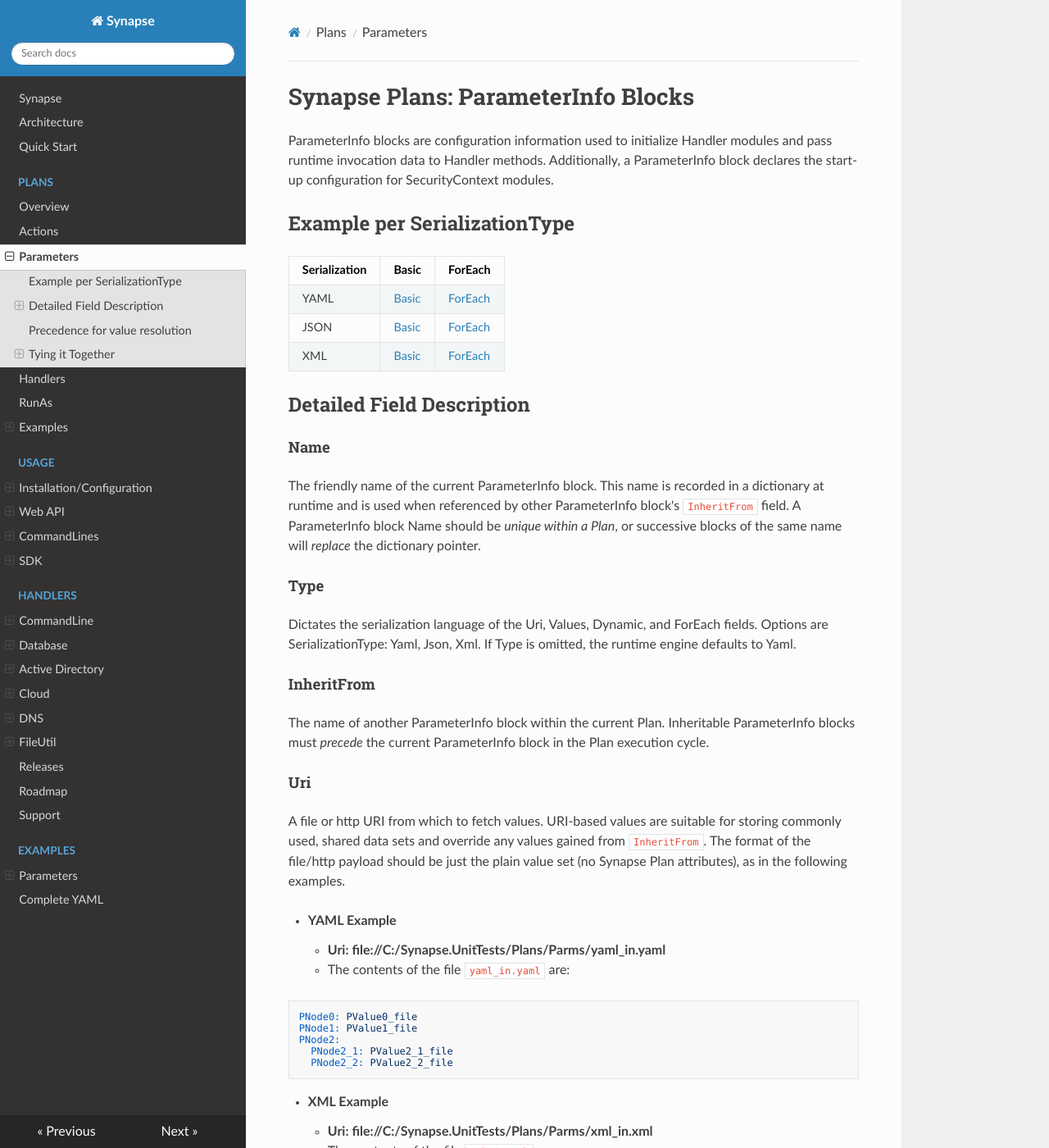
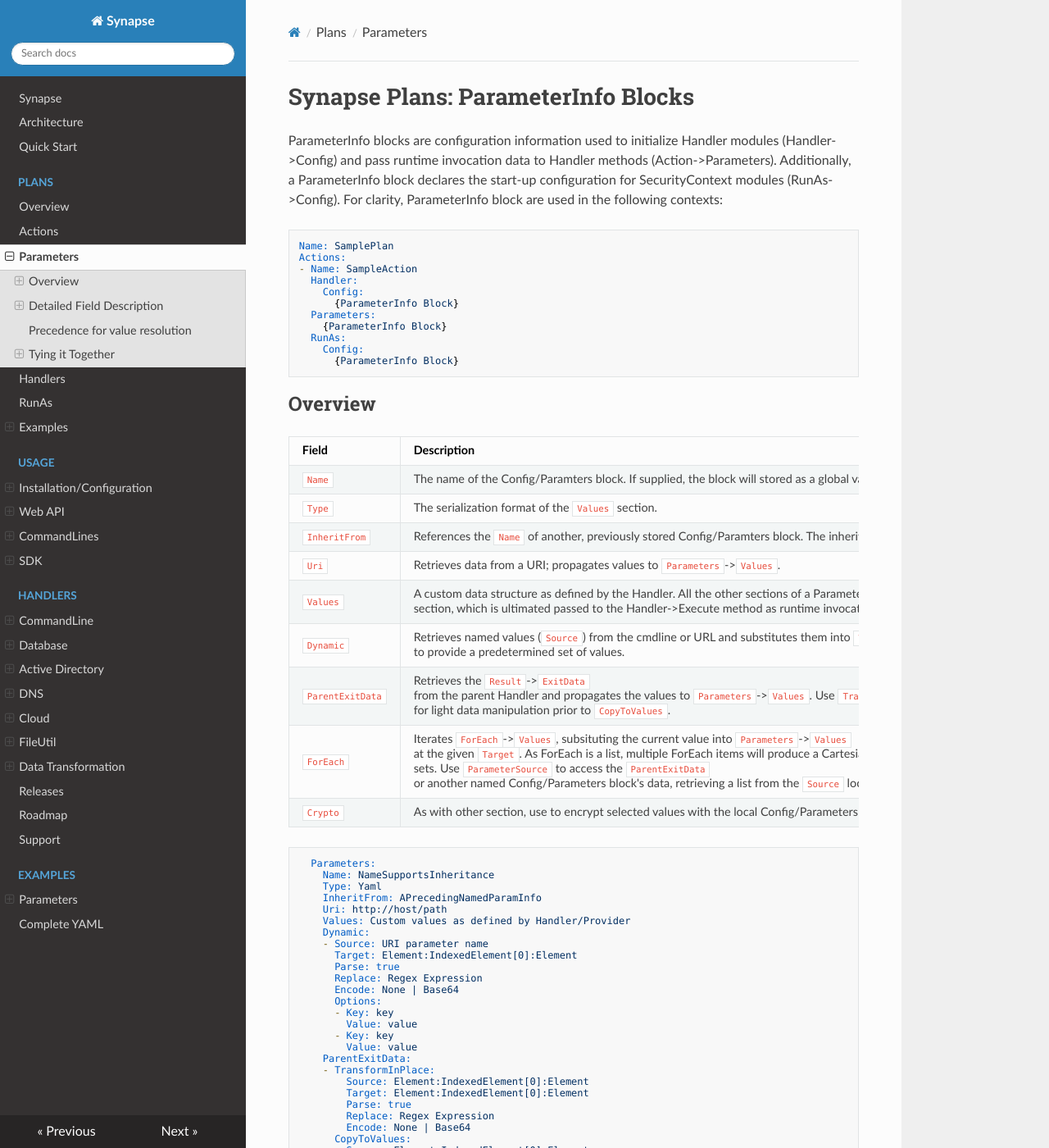
Before and after one commit to SynapseProject/synapse.docs, an MkDocs documentation site: the page built from docs/plans/parms/index.md, in a window 1280 px wide and 1400 px high. Shown: the whole window at 82% size. Built offline with MkDocs 1.6.1, drawn with Linux system fonts in a browser that asks for light colours; nearby versions of some CDN libraries; old or Windows-style settings are respelled for this version of MkDocs; some of the changed text lies outside the part shown.

Commit message:
simplied toc/naviation, working on parameters doc

````diff
--- a/docs/plans/parms/detail.md
+++ b/docs/plans/parms/index.md
@@ -1,8 +1,89 @@
 # Synapse Plans: ParameterInfo Blocks
 
-ParameterInfo blocks are configuration information used to initialize Handler modules and pass runtime invocation data to Handler methods.  Additionally, a ParameterInfo block declares the start-up configuration for SecurityContext modules.
+ParameterInfo blocks are configuration information used to initialize Handler modules (Handler->Config) and pass runtime invocation data to Handler methods (Action->Parameters).  Additionally, a ParameterInfo block declares the start-up configuration for SecurityContext modules (RunAs->Config).  For clarity, ParameterInfo block are used in the following contexts:
 
-## Example per SerializationType
+```yaml
+Name: SamplePlan
+Actions:
+- Name: SampleAction
+  Handler:
+    Config:
+      {ParameterInfo Block}
+  Parameters:
+    {ParameterInfo Block}
+  RunAs:
+    Config:
+      {ParameterInfo Block}
+```
+
+## Overview
+
+|Field | Description
+|-|-
+|`Name`|The name of the Config/Paramters block.  If supplied, the block will stored as a global variable.
+|`Type`|The serialization format of the `Values` section.
+|`InheritFrom`|References the `Name` of another, previously stored Config/Paramters block.  The inherited values are propagated to the current block.
+|`Uri`|Retrieves data from a URI; propagates values to `Parameters`->`Values`.
+|`Values`|A custom data structure as defined by the Handler.  All the other sections of a ParameterInfo block exist to define or modify the `Values` section, which is ultimated passed to the Handler->Execute method as runtime invocation data.
+|`Dynamic`|Retrieves named values (`Source`) from the cmdline or URL and substitutes them into `Values` at the `Target` location.  Use `Options` to provide a predetermined set of values.
+|`ParentExitData`|Retrieves the `Result`->`ExitData` from the parent Handler and propagates the values to `Parameters`->`Values`.  Use `TransformInPlace` for light data manipulation prior to `CopyToValues`.
+|`ForEach`|Iterates `ForEach`->`Values`, subsituting the current value into `Parameters`->`Values` at the given `Target`.  As ForEach is a list, multiple ForEach items will produce a Cartesian result acrss the `Values` sets.  Use `ParameterSource` to access the `ParentExitData` or another named Config/Parameters block's data, retrieving a list from the `Source` location to propagate to `Values`.
+|`Crypto`|As with other section, use to encrypt selected values with the local Config/Parameters block.
+
+
+```yaml
+  Parameters:
+    Name: NameSupportsInheritance
+    Type: Yaml
+    InheritFrom: APrecedingNamedParamInfo
+    Uri: http://host/path
+    Values: Custom values as defined by Handler/Provider
+    Dynamic:
+    - Source: URI parameter name
+      Target: Element:IndexedElement[0]:Element
+      Parse: true
+      Replace: Regex Expression
+      Encode: None | Base64
+      Options:
+      - Key: key
+        Value: value
+      - Key: key
+        Value: value
+    ParentExitData:
+    - TransformInPlace:
+        Source: Element:IndexedElement[0]:Element
+        Target: Element:IndexedElement[0]:Element
+        Parse: true
+        Replace: Regex Expression
+        Encode: None | Base64
+      CopyToValues:
+        Source: Element:IndexedElement[0]:Element
+        Target: Element:IndexedElement[0]:Element
+        Parse: true
+        Replace: Regex Expression
+        Encode: None | Base64
+    ForEach:
+    - ParameterSource:
+        Name: Named ParameterInfo Block
+        Source: Element:IndexedElement[0]:Element
+        Parse: false
+      Target: Element:IndexedElement[0]:Element
+      Replace: Regex Expression
+      Encode: None | Base64
+      Values:
+      - value0
+      - value1
+    Crypto:
+      Key:
+        Uri: Filepath to RSA key file; http support in future.
+        ContainerName: RSA=supported container name
+        CspFlags: NoFlags
+      Elements:
+      - Element:IndexedElement[0]:Element
+      - Element:IndexedElement[1]:Element
+```
+
+### Example per SerializationType
 
 |Serialization | Basic | ForEach
 |-|-|-
@@ -13,16 +94,16 @@ ParameterInfo blocks are configuration information used to initialize Handler mo
 
 ## Detailed Field Description
 
-#### Name
+### Name
 The friendly name of the current ParameterInfo block.  This name is recorded in a dictionary at runtime and is used when referenced by other ParameterInfo block's `InheritFrom` field.  A ParameterInfo block Name should be *unique within a Plan*, or successive blocks of the same name will *replace* the dictionary pointer.
 
-#### Type
+### Type
 Dictates the serialization language of the Uri, Values, Dynamic, and ForEach fields.  Options are SerializationType: Yaml, Json, Xml.  If Type is omitted, the runtime engine defaults to Yaml.
 
-#### InheritFrom
+### InheritFrom
 The name of another ParameterInfo block within the current Plan.  Inheritable ParameterInfo blocks must *precede* the current ParameterInfo block in the Plan execution cycle.
 
-#### Uri
+### Uri
 A file or http URI from which to fetch values.  URI-based values are suitable for storing commonly used, shared data sets and override any values gained from `InheritFrom`.  The format of the file/http payload should be just the plain value set (no Synapse Plan attributes), as in the following examples.
 
 - **YAML Example**
@@ -52,7 +133,7 @@ PNode2:
 </PXmlDoc>
 ```
 
-#### Values
+### Values
 Locally declared values within a Plan.  Local `Values` are suitable for Plan-level/Plan-specific usage and override any values gained from `InheritFrom` and `Uri`.
 
 - **YAML Example:**
@@ -94,8 +175,22 @@ Locally declared values within a Plan.  Local `Values` are suitable for Plan-lev
         </CXmlDoc>
 ```
 
-#### Dynamic
+### Dynamic
 Name/Path pairs which are provided dynamically at runtime, such as through CLI or URL parameters.  Paths are declared in XPath for XML serialization and colon-separated lists (root:node0:node1:...) for YAML/JSON.  If the destination path exists in the child data, the value updated.  If the destination path does not exist, it will be created and seeded.  Of particular interest, YAML/JSON structures arriving as strings may optionally be Parsed and integrated into the Parameters Values structure iteslf.
+
+```yaml
+Dynamic:
+- Name: URI parameter name
+  Path: Element:IndexedElement[0]:Element
+  Parse: true|false
+  Replace: Regex expression
+  Encode: None|Base64
+  Options:
+  - Key: key
+    Value: value
+  - Key: key
+    Value: value
+```
 
 |Name|Type/Value|Required|Description
 |-|-|-|-
@@ -105,7 +200,7 @@ Name/Path pairs which are provided dynamically at runtime, such as through CLI o
 |Replace|String|No|Performs a Regular Expression replacement of the Destination value with the value from Source, subject to the Regex pattern.
 |Encoding|[Enum](#encodingtype-values)|No|Specifies how to encode the ReplaceWith string before replacement.  Click [here](#encodingtype-values) for valid values.  (Default = None)
 
-### EncodingType Values
+#### EncodingType Values
 
 Tells the CommandHandler how the values should be encoded when replaced.
 
@@ -183,18 +278,33 @@ Tells the CommandHandler how the values should be encoded when replaced.
         </CXmlDoc>
 ```
 
-#### ParentExitData
+### ParentExitData
 Passing data from a parent Action to its children it accomplished with the ParentExitData section, which is an array of Source/Destination pairs (see detail below).  If the Destination path exists in the child data, the value updated.  If the Destination path does not exist, it will be created and seeded.  As with Dynamic values, YAML/JSON structures arriving as strings may optionally be Parsed and integrated into the Parameters Values structure iteslf.
+
+```yaml
+ParentExitData:
+- TransformSource: Element:IndexedElement[0]:Element
+  TransformDestination: Element:IndexedElement[0]:Element
+  Source: Element:IndexedElement[0]:Element
+  Destination: Element:IndexedElement[0]:Element
+  CastToForEachItems: true|false
+  Parse: true|false
+  Replace: Regex expression
+  Encode: None|Base64
+```
 
 |Name|Type/Value|Required|Description
 |-|-|-|-
-|Source|String|Yes|The path to value/structure from the parent Action's ExitData.
-|Destination|String|Yes|The path the target location to add/update the value/structure.
-|Parse|Boolean|No|Tries to parse the Source value as YAML/JSON and integrate the result into the Parameters Values structure.
+|TransformSource|String|No|The path to value/structure from the parent Action's ExitData.
+|TransformDestination|String|No*|The path to the target location to add/update the value/structure _within_ the parent Action's ExitData.  This field is required if specifying TransformationSource.
+|Source|String|Yes*|The path to value/structure from the parent Action's ExitData. -Note: When specifying TransformationSource/Destination, you may omit this Source setting if it is the same as TransformationDestinatoin; Source will default to the TransformationDestination.
+|Destination|String|Yes*|The path to the target location to add/update the value/structure in the current Action's Parameters Values.
+|CastToForEachItems|Boolean|No|If
+|Parse|Boolean|No|Tries to parse the source value as YAML/JSON and integrate the result into the Parameters Values structure.
 |Replace|String|No|Performs a Regular Expression replacement of the Destination value with the value from Source, subject to the Regex pattern.
 |Encoding|[Enum](#encodingtype-values)|No|Specifies how to encode the ReplaceWith string before replacement.  Click [here](#encodingtype-values) for valid values.  (Default = None)
 
-### EncodingType Values
+#### EncodingType Values
 
 Tells the CommandHandler how the values should be encoded when replaced.
 
@@ -280,7 +390,7 @@ Actions:
 ```
 
 
-#### ForEach
+### ForEach
 ForEach blocks calculate the cartesian product of the declared Path/Values and expands the Action into a set of Actions for each result item. ActionGroup and child Actions relationships are maintained and will be executed per result item, as well. Of note, as both Action.Handler.Config and Action.Parameters can be declared with ForEach blocks, the total execution iterations for an Action is the carstesian product of the expanded Config and expanded Parameters.
 
 - **YAML Example**
--- a/mkdocs.yml
+++ b/mkdocs.yml
@@ -5,8 +5,8 @@ pages:
 - Quick Start: quickstart.md
 - Plans:
   - Overview: plans.md
-  - Actions: plans/actions/detail.md
-  - Parameters: plans/parms/detail.md
+  - Actions: plans/actions/index.md
+  - Parameters: plans/parms/index.md
   - Handlers: plans/handlers.md
   - RunAs: plans/runas.md
   - Examples:
@@ -47,14 +47,16 @@ pages:
     - Handler: handlers/ad/handler.md
     - Api: handlers/ad/api.md
     - Role Managers: handlers/ad/rolemanager.md
+  - DNS:
+    - DNS Handler: handlers/dns/dns.md
   - Cloud:
     - AWS Handler: handlers/cloud/aws.md
-  - DNS:
-    - DNS Handler: handlers/dns/dns.md
   - FileUtil:
     - CopyFile Handler: handlers/fileutil/copyfile.md
     - DeleteFile Handler: handlers/fileutil/deletefile.md
     - ModifyFile Handler: handlers/fileutil/modifyfile.md
+  - Data Transformation:
+    - Transform Handler: handlers/datatransformation/index.md
 - Releases: releases.md
 - Roadmap: roadmap.md
 - Support: support.md
````
Also changed, not shown: docs/index.md (+3 -0 lines), docs/handlers/datatransformation/index.md (renamed from docs/handlers/datatransformation/transform.md), docs/plans/actions/index.md (renamed from docs/plans/actions/detail.md).
